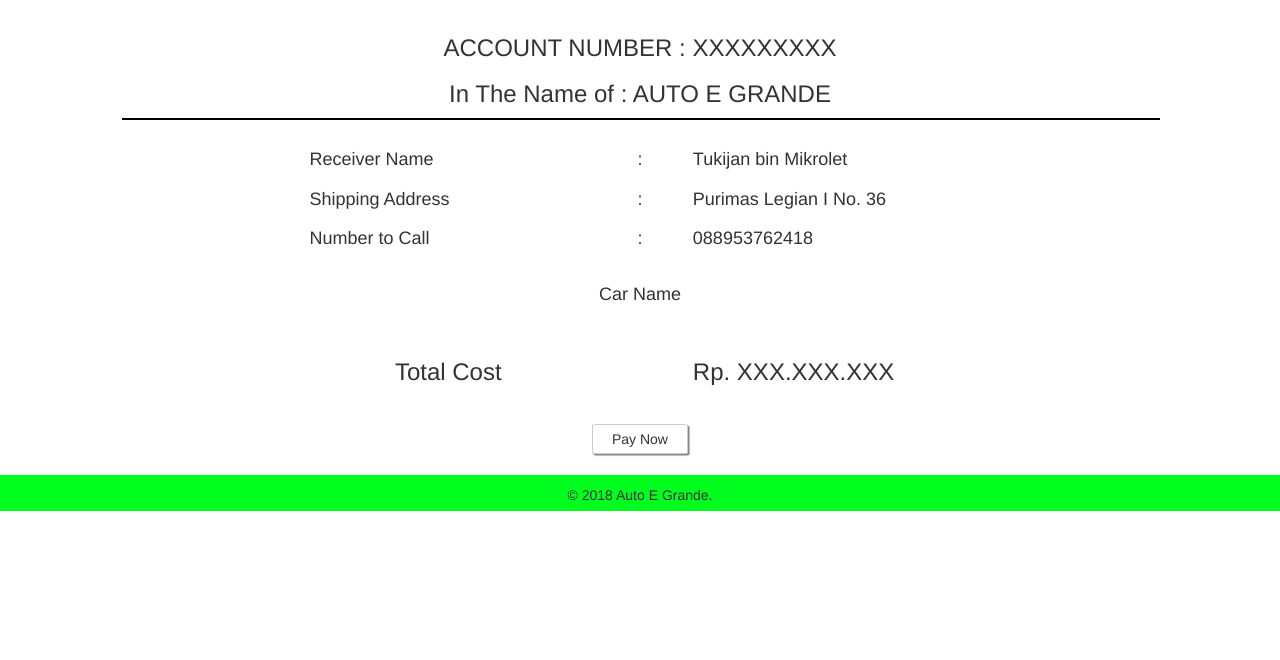
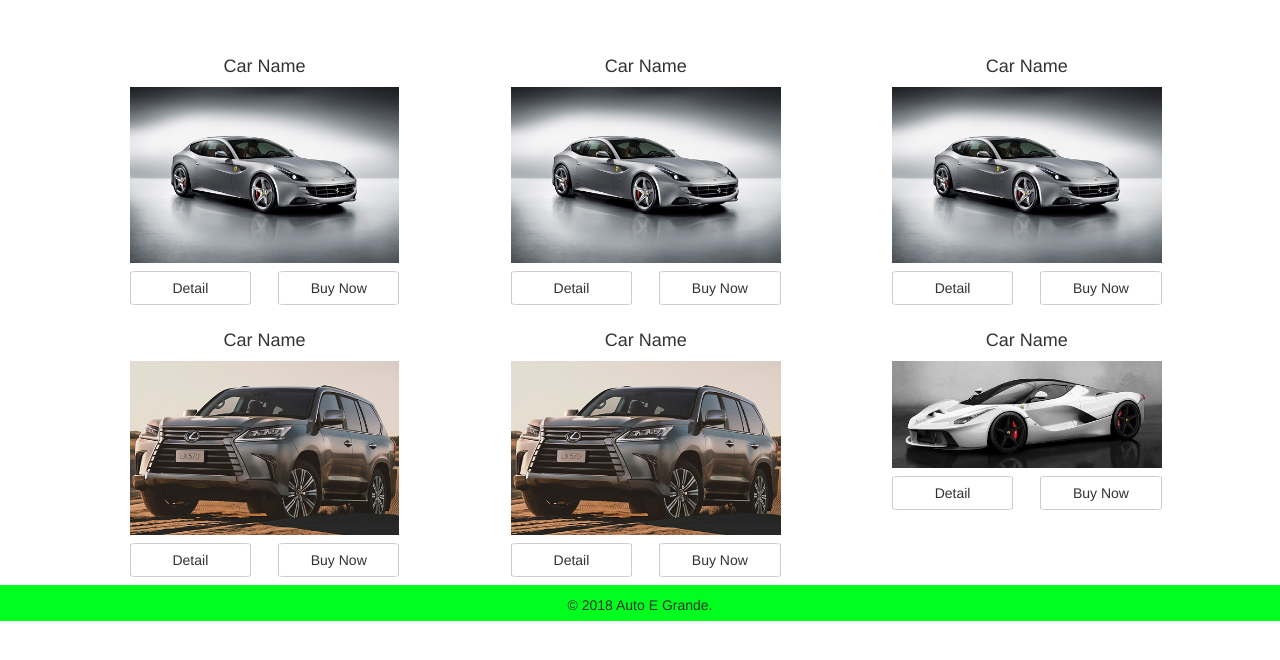
Before and after one commit to autoegrande/autoegrande.github.io, a PHP site: page /index.html in a window 1280 px wide. Shown: the part 51-711 px from the top of the page. Run offline with PHP 8.4, Linux system fonts and the light colour scheme.

Commit message:
Add files via upload

```diff
--- a/index.html
+++ b/index.html
@@ -71,54 +71,96 @@
 
     <!-- Mengisi ruang dibawah Navbar -->
 
-    <!-- Chart Pay Now -->
 
-    <section id="chartPayNow">
-      <div class="row">
-        <div class="col-sm-10 col-sm-offset-1">
+<!-- Mengisi ruang dibawah Navbar -->
 
-          <div class="col-sm-8 col-sm-offset-2 text-center">
-            <h3>ACCOUNT NUMBER : XXXXXXXXX</h3>
-            <h3>In The Name of : AUTO E GRANDE</h3>
-          </div>
-          <hr>
+<div class="space-navbar"></div>
 
-          <div class="col-sm-8 col-sm-offset-2">
-            <table>
-              <tr>
-                <td class="text-left"><h4>Receiver Name</h4></td>
-                <td class="colCenter text-center"><h4>:</h4></td>
-                <td class="text-left"><h4>Tukijan bin Mikrolet</h4></td>
-              </tr>
-              <tr>
-                <td class="text-left"><h4>Shipping Address</h4></td>
-                <td class="colCenter text-center"><h4>:</h4></td>
-                <td class="text-left"><h4>Purimas Legian I No. 36</h4></td>
-              </tr>
-              <tr>
-                <td class="text-left"><h4>Number to Call</h4></td>
-                <td class="colCenter text-center"><h4>:</h4></td>
-                <td class="text-left"><h4>088953762418</h4></td>
-              </tr>
-              <tr class="rowHeight">
-                <td colspan="3" class="text-center"><h4>Car Name</h4></td>
-              </tr>
-              <tr class="rowHeight">
-                <td class="text-center"><h3>Total Cost</h3></td>
-                <td class="colCenter"></td>
-                <td class="text-left"><h3>Rp. XXX.XXX.XXX</h3></td>
-              </tr>
-              <tr class="rowHeight">
-                <td colspan="3" class="text-center"><button type="button" class="btn btn-default">Pay Now</button></td>
-              </tr>
-            </table>
-          </div>
+<!-- Mengisi ruang dibawah Navbar -->
 
+<!-- Car List -->
+
+<section id="carList">
+  <div class="row">
+    <div class="col-sm-11 col-sm-offset-1">
+
+      <!-- Item List -->
+
+      <div class="col-sm-3 itemList text-center">
+        <h4>Car Name</h4>
+        <img src="assets/images/carlist/listferrariff.jpg" alt="listferrariff">
+        <div class="col-sm-6 text-left">
+          <button type="button" class="btn btn-default">Detail</button>
+        </div>
+        <div class="col-sm-6 text-right">
+          <button type="button" class="btn btn-default">Buy Now</button>
         </div>
       </div>
-    </section>
 
-    <!-- Chart Pay Now -->
+      <div class="col-sm-3 col-sm-offset-1 itemList text-center">
+        <h4>Car Name</h4>
+        <img src="assets/images/carlist/listferrariff.jpg" alt="listferrariff">
+        <div class="col-sm-6 text-left">
+          <button type="button" class="btn btn-default">Detail</button>
+        </div>
+        <div class="col-sm-6 text-right">
+          <button type="button" class="btn btn-default">Buy Now</button>
+        </div>
+      </div>
+
+      <div class="col-sm-3 col-sm-offset-1 itemList text-center">
+        <h4>Car Name</h4>
+        <img src="assets/images/carlist/listferrariff.jpg" alt="listferrariff">
+        <div class="col-sm-6 text-left">
+          <button type="button" class="btn btn-default">Detail</button>
+        </div>
+        <div class="col-sm-6 text-right">
+          <button type="button" class="btn btn-default">Buy Now</button>
+        </div>
+      </div>
+
+
+      <div class="col-sm-3 itemList text-center">
+        <h4>Car Name</h4>
+        <img src="assets/images/carlist/listlexuslx.jpg" alt="listlexuslx">
+        <div class="col-sm-6 text-left">
+          <button type="button" class="btn btn-default">Detail</button>
+        </div>
+        <div class="col-sm-6 text-right">
+          <button type="button" class="btn btn-default">Buy Now</button>
+        </div>
+      </div>
+
+      <div class="col-sm-3 col-sm-offset-1 itemList text-center">
+        <h4>Car Name</h4>
+        <img src="assets/images/carlist/listlexuslx.jpg" alt="listlexuslx">
+        <div class="col-sm-6 text-left">
+          <button type="button" class="btn btn-default">Detail</button>
+        </div>
+        <div class="col-sm-6 text-right">
+          <button type="button" class="btn btn-default">Buy Now</button>
+        </div>
+      </div>
+
+      <div class="col-sm-3 col-sm-offset-1 itemList text-center">
+        <h4>Car Name</h4>
+        <img src="assets/images/carlist/listlaferrari.jpg" alt="listlaferrari">
+        <div class="col-sm-6 text-left">
+          <button type="button" class="btn btn-default">Detail</button>
+        </div>
+        <div class="col-sm-6 text-right">
+          <button type="button" class="btn btn-default">Buy Now</button>
+        </div>
+      </div>
+
+      <!-- Item List -->
+
+    </div>
+  </div>
+</section>
+
+<!-- Car List -->
+
 
     <!-- Awal Footer -->
 
--- a/index.php
+++ b/index.php
@@ -26,7 +26,7 @@
     <?php include "assets/view/view_navbar.php"; ?>
     <!-- Navbar -->
 
-    <?php  include "assets/view/view_chart1.php";  ?>
+    <?php  include "assets/view/view_list.php";  ?>
 
     <!-- Footer -->
     <?php include "assets/view/view_footer.php"; ?>
```
